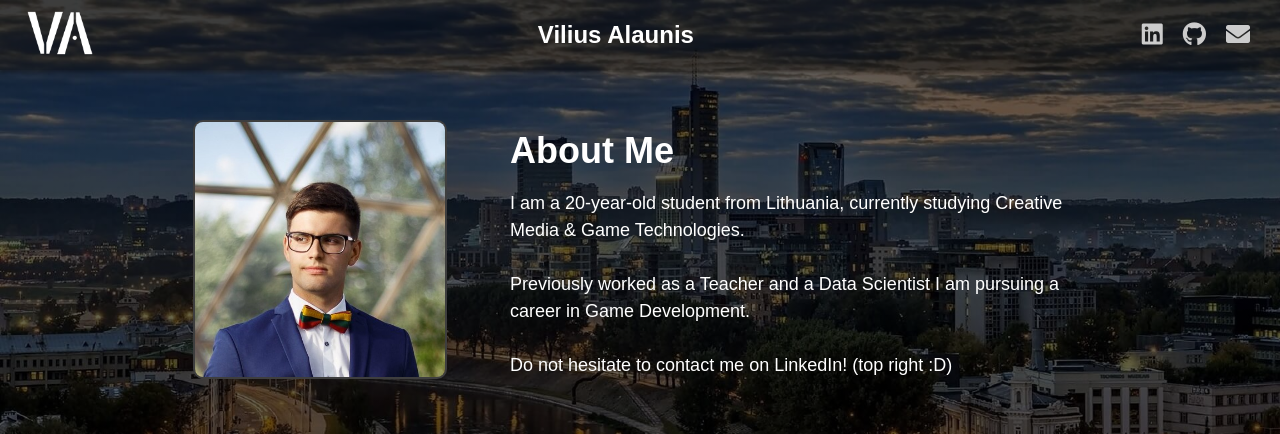
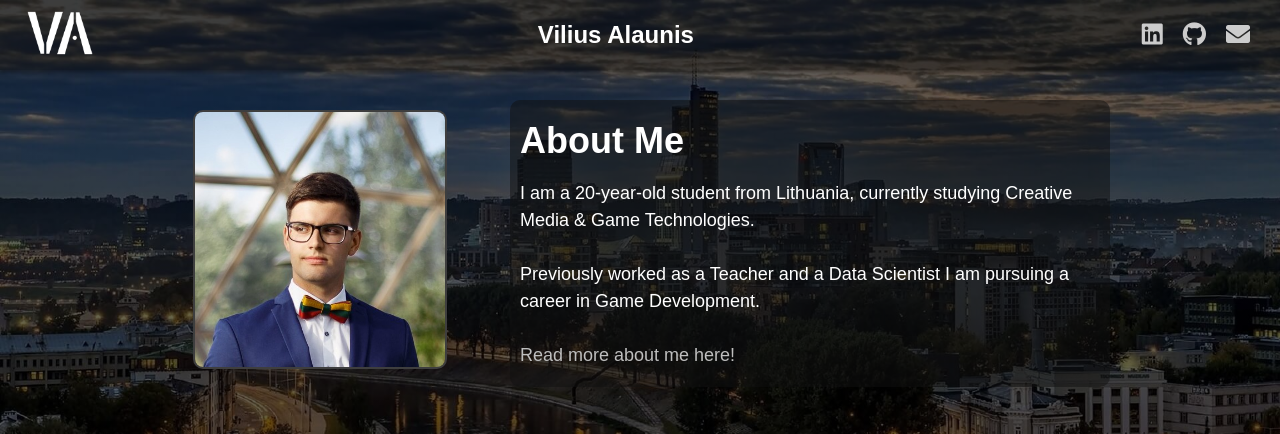
Before and after one commit to VilkaMini/vilius-portfolio, a Flask app: page / in a window 1280 px wide. Shown: the top 434 px of the page. Run offline with Flask 2, Linux system fonts and the light colour scheme.

Commit message:
Added background for about me and link to expanded about me section

```diff
--- a/static/css/style_gpt.css
+++ b/static/css/style_gpt.css
@@ -262,9 +262,13 @@ body {
 }
 
 .about-left {
+  display: flex;
+  justify-content: center;
+  align-items: center;
+  text-align: center;
   flex: 0 0 300px;
   margin-right: 40px;
-  margin-top: 20px; /* Adjust the margin to create space from the top */
+  margin-top: 10px; /* Adjust the margin to create space from the top */
 }
 
 .about-left img {
@@ -277,6 +281,8 @@ body {
 
 .about-right {
   flex: 1;
+  background-color: rgba(17, 17, 17, 0.5);
+  border-radius: 10px;
   text-align: left;
   color: #fff;
   max-width: 600px; /* Adjust the width as desired */
@@ -285,9 +291,12 @@ body {
 .about-right h2 {
   font-size: 36px;
   margin-bottom: 10px;
+  margin-top: 20px;
+  padding-left: 10px;
 }
 
 .about-right p {
+  padding-left: 10px;
   font-size: 18px;
   line-height: 1.5;
 }
--- a/templates/chatgpt.html
+++ b/templates/chatgpt.html
@@ -31,7 +31,7 @@
           </div>
           <div class="about-right">
             <h2>About Me</h2>
-            <p>I am a 20-year-old student from Lithuania, currently studying Creative Media & Game Technologies.<br><br>Previously worked as a Teacher and a Data Scientist I am pursuing a career in Game Development.<br><br> Do not hesitate to contact me on LinkedIn! (top right :D)</p>
+            <p>I am a 20-year-old student from Lithuania, currently studying Creative Media & Game Technologies.<br><br>Previously worked as a Teacher and a Data Scientist I am pursuing a career in Game Development.<br><br><a href="/aboutme/" class="read-me-addition">Read more about me here!</a></p>
           </div>
         </div>
       </section>
```
